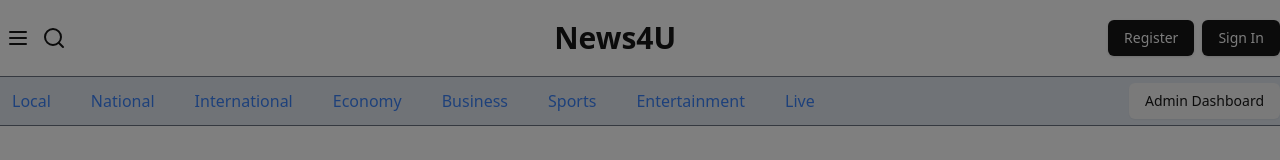
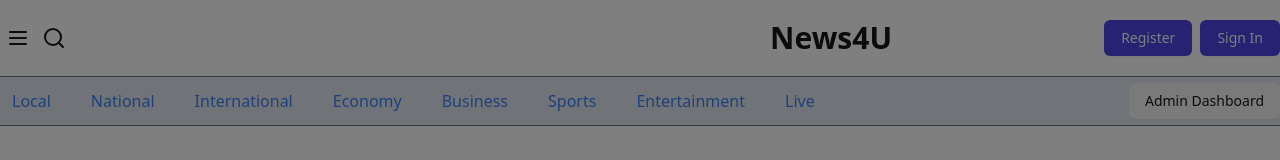
Before and after one commit to Gr-24-07/news4u-grp1, a Next.js app: page / in a window 1280 px wide. Shown: the top 160 px of the page. Built offline with nearby package versions, Linux system fonts and the light colour scheme; no server answers; the database is empty.

Commit message:
Update AuthStatusClient.tsx

```diff
--- a/app/my-components/AuthStatusClient.tsx
+++ b/app/my-components/AuthStatusClient.tsx
@@ -28,13 +28,13 @@
 
   return (
     <>
-      <div className="flex flex-1 justify-end">
-        <Button asChild>
+      <div className="flex ml-2 justify-end">
+        <Button asChild className="w-full flex justify-center py-2 px-4 border border-transparent rounded-md shadow-sm text-sm font-medium text-white bg-indigo-600 hover:bg-indigo-700 focus:outline-none focus:ring-2 focus:ring-offset-2 focus:ring-indigo-500">
           <Link href="/sign-up">Register</Link>
         </Button>
       </div>
       <div className="flex ml-2 justify-end">
-        <Button asChild>
+        <Button asChild className="w-full flex justify-center py-2 px-4 border border-transparent rounded-md shadow-sm text-sm font-medium text-white bg-indigo-600 hover:bg-indigo-700 focus:outline-none focus:ring-2 focus:ring-offset-2 focus:ring-indigo-500">
           <Link href="/sign-in">Sign In</Link>
         </Button>
       </div>
```
